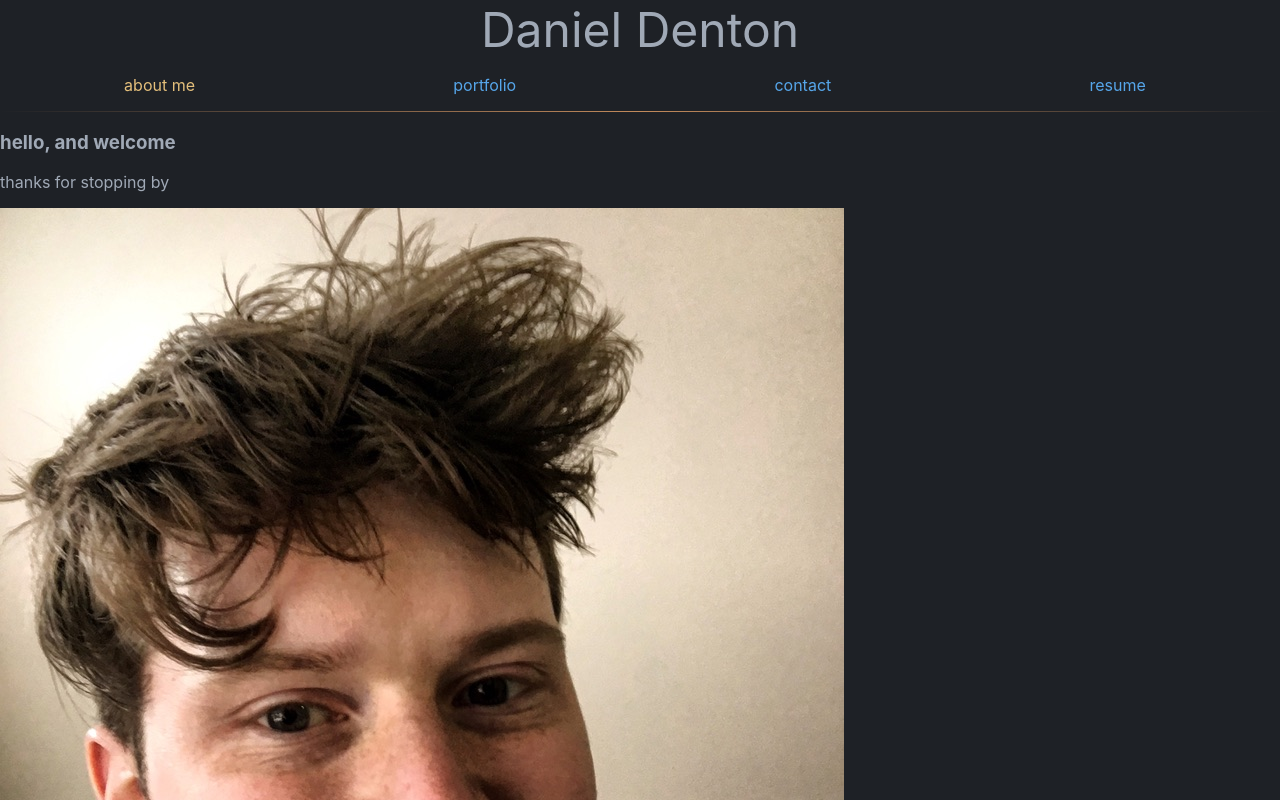
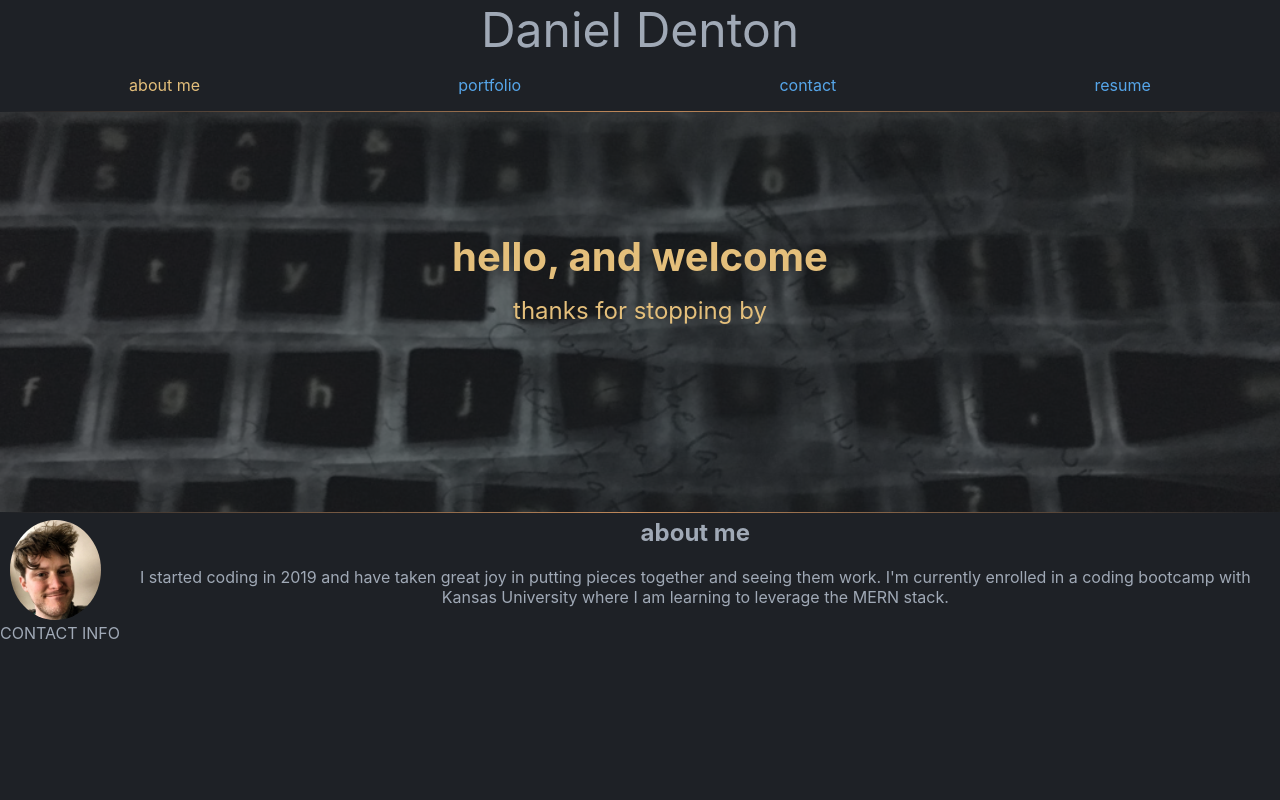
Before and after one commit to HighDynamics/HighDynamics.github.io, a React (Create React App) app: page / in a window 1280 px wide. Shown: the top 800 px of the page. Built offline with nearby package versions, Linux system fonts and the light colour scheme.

Commit message:
style AboutMe

```diff
--- a/src/App.css
+++ b/src/App.css
@@ -19,6 +19,7 @@ body {
 hr {
   border: 0;
   height: 1px;
+  margin: 0;
   background-image: linear-gradient(
     to right,
     transparent,
@@ -43,10 +44,6 @@ hr {
   color: var(--blue);
 }
 
-.nav-item {
-  margin-right: 10px;
-}
-
 .nav-item:hover {
   color: var(--green);
   cursor: pointer;
@@ -55,3 +52,66 @@ hr {
 .nav-active {
   color: var(--yellow);
 }
+
+/* ABOUT ME */
+#hero {
+  position: relative;
+  height: 50vh;
+}
+
+#hero::before {
+  content: '';
+  position: absolute;
+  top: 0;
+  right: 0;
+  bottom: 0;
+  left: 0;
+  background-image: url('./assets/images/keyboard.jpeg');
+  background-repeat: no-repeat;
+  background-size: cover;
+  background-position: center;
+  opacity: 30%;
+}
+
+#hero > h1 {
+  text-align: center;
+  position: absolute;
+  width: 100%;
+  top: 20%;
+  font-size: 2.5rem;
+  color: var(--yellow);
+}
+
+#hero > p {
+  text-align: center;
+  position: absolute;
+  width: 100%;
+  top: 40%;
+  color: var(--yellow);
+  font-size: 1.5rem;
+}
+
+#bio {
+  margin-top: 5px;
+  display: flex;
+}
+
+#bio > .image-container {
+  display: flex;
+  align-items: center;
+}
+
+#headshot {
+  border-radius: 50%;
+  height: 100px;
+  margin: 0 10px;
+}
+
+.text-container > h2 {
+  margin-top: 0;
+}
+
+.text-container > h2,
+p {
+  text-align: center;
+}
--- a/src/components/AboutMe.js
+++ b/src/components/AboutMe.js
@@ -7,9 +7,14 @@ const AboutMe = () => {
         <h1>hello, and welcome</h1>
         <p>thanks for stopping by</p>
       </section>
-      <section>
+      <hr />
+      <section id="bio">
         <div className="image-container">
-          <img src={require('../assets/images/headshot.jpeg')} alt="headshot" />
+          <img
+            id="headshot"
+            src={require('../assets/images/headshot.jpeg')}
+            alt="headshot"
+          />
         </div>
         <div className="text-container">
           <h2>about me</h2>
```
Also changed, not shown: src/assets/images/dark-vector.png (deleted), src/assets/images/keyboard.jpeg (added).
